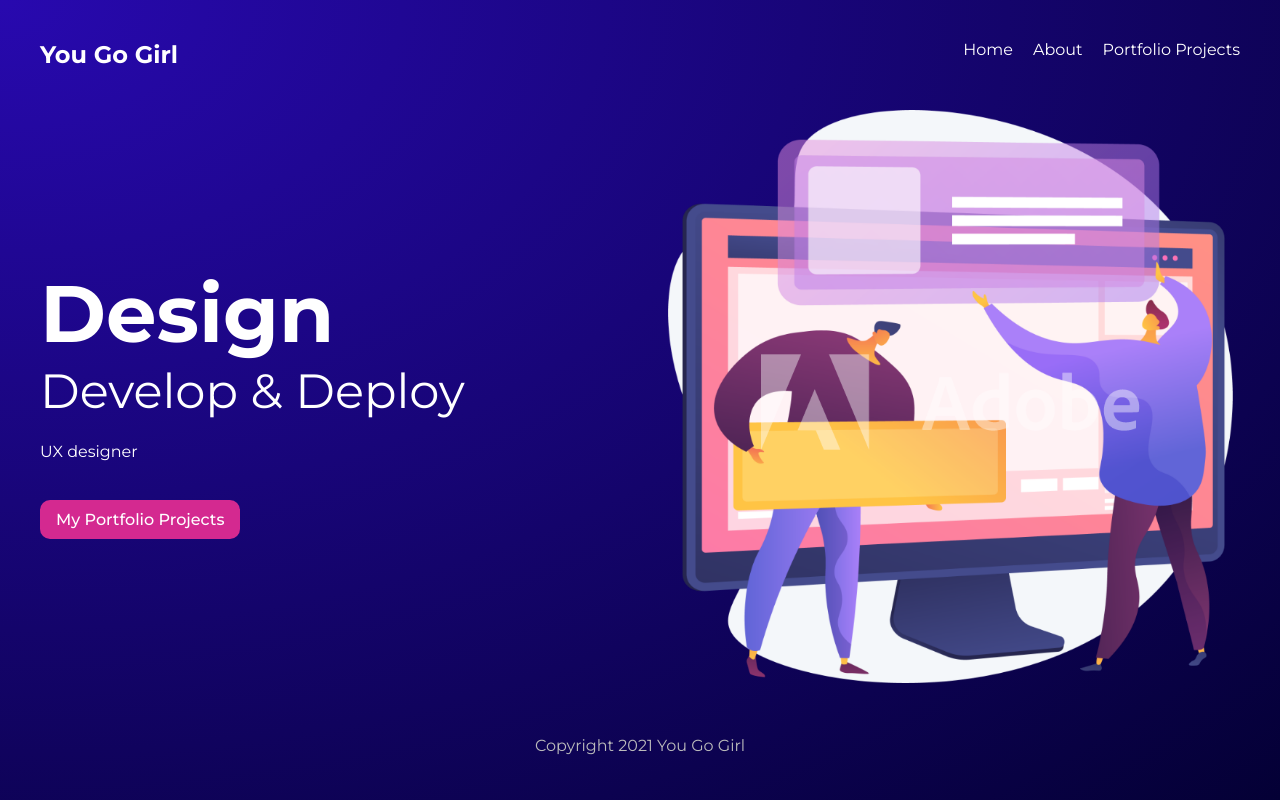
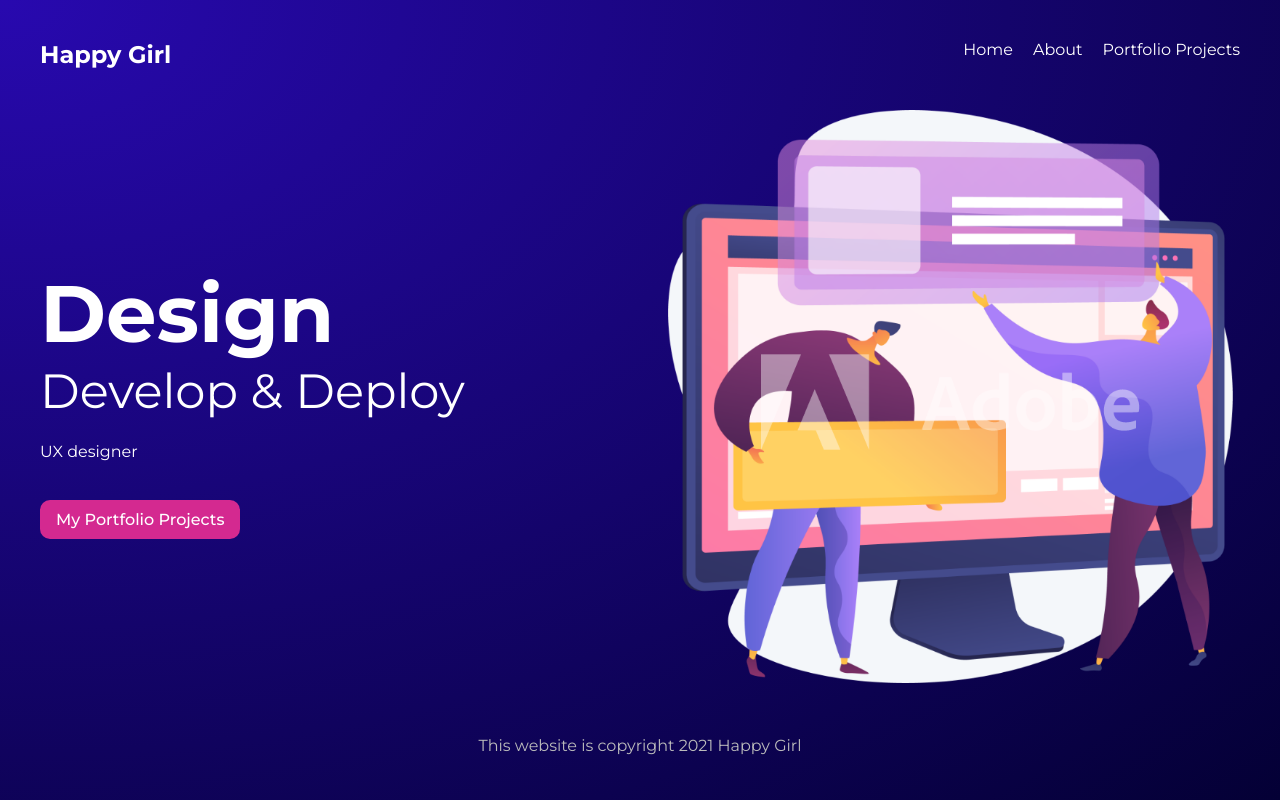
Before and after one commit to oladabro/gatsby-project, a Gatsby site in the folder Desktop/gatsby-project/: page / in a window 1280 px wide. Built offline with nearby package versions, Linux system fonts and the light colour scheme; Gatsby itself is replaced by a stand-in of ours.

Commit message:
change footer

```diff
--- a/Desktop/gatsby-project/gatsby-config.js
+++ b/Desktop/gatsby-project/gatsby-config.js
@@ -38,9 +38,9 @@ module.exports = {
     },
   ],
   siteMetadata: {
-    title: "You Go Girl",
+    title: "Happy Girl",
     description: "my first blog",
-    copyright: "This website is copyright 2021 you-go-girl",
-    contact: "me@yougogirl.pl",
+    copyright: "This website is copyright 2021 Happy Girl",
+    contact: "me@happygirl.pl",
   },
 }
--- a/Desktop/gatsby-project/src/components/Footer.js
+++ b/Desktop/gatsby-project/src/components/Footer.js
@@ -1,9 +1,21 @@
 import React from "react"
+import { graphql, useStaticQuery } from "gatsby"
 
 function Footer() {
+  const data = useStaticQuery(graphql`
+    query CopyrightInfo {
+      site {
+        siteMetadata {
+          copyright
+        }
+      }
+    }
+  `)
+
+  const { copyright } = data.site.siteMetadata
   return (
     <footer>
-      <p>Copyright 2021 You Go Girl</p>
+      <p>{copyright}</p>
     </footer>
   )
 }
```
